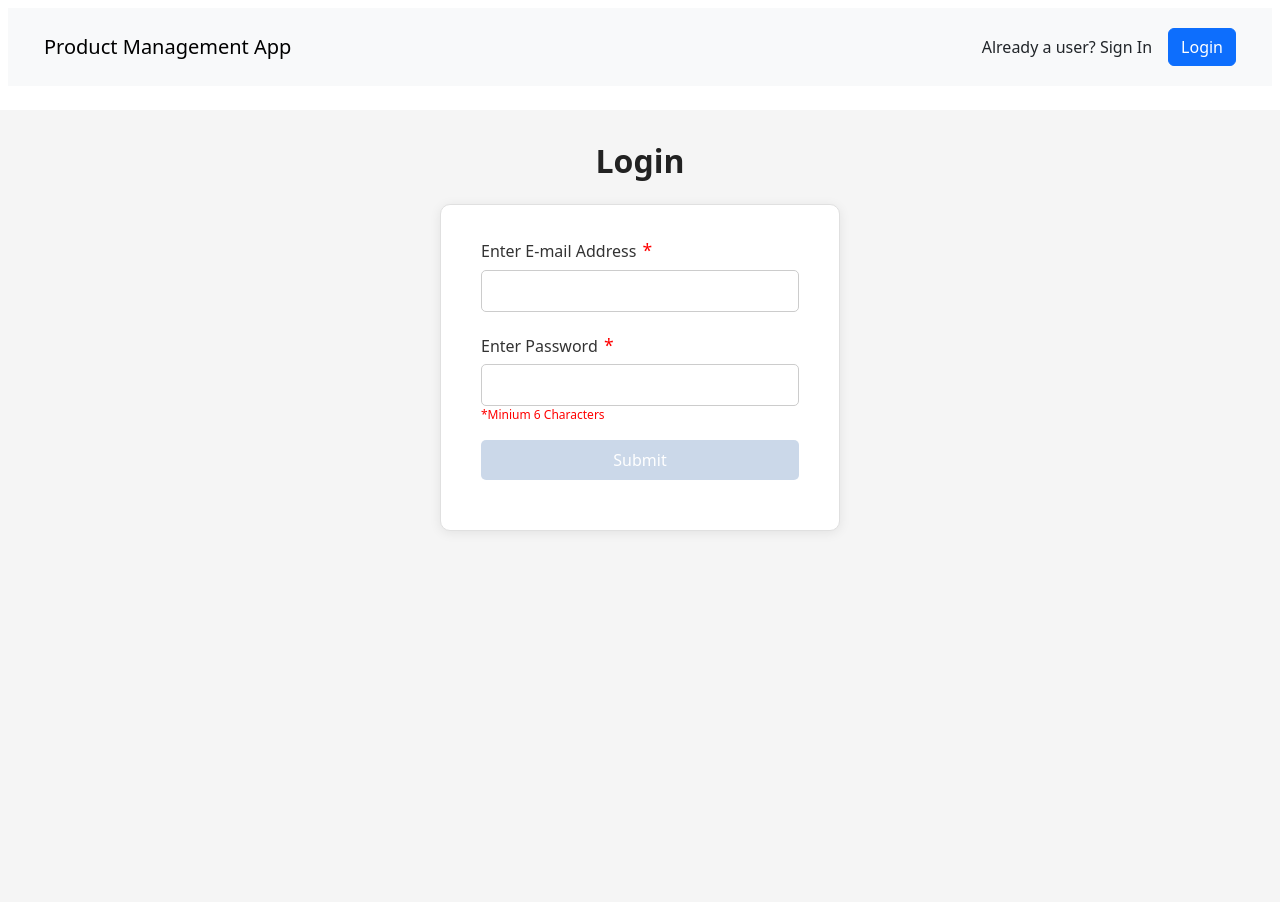
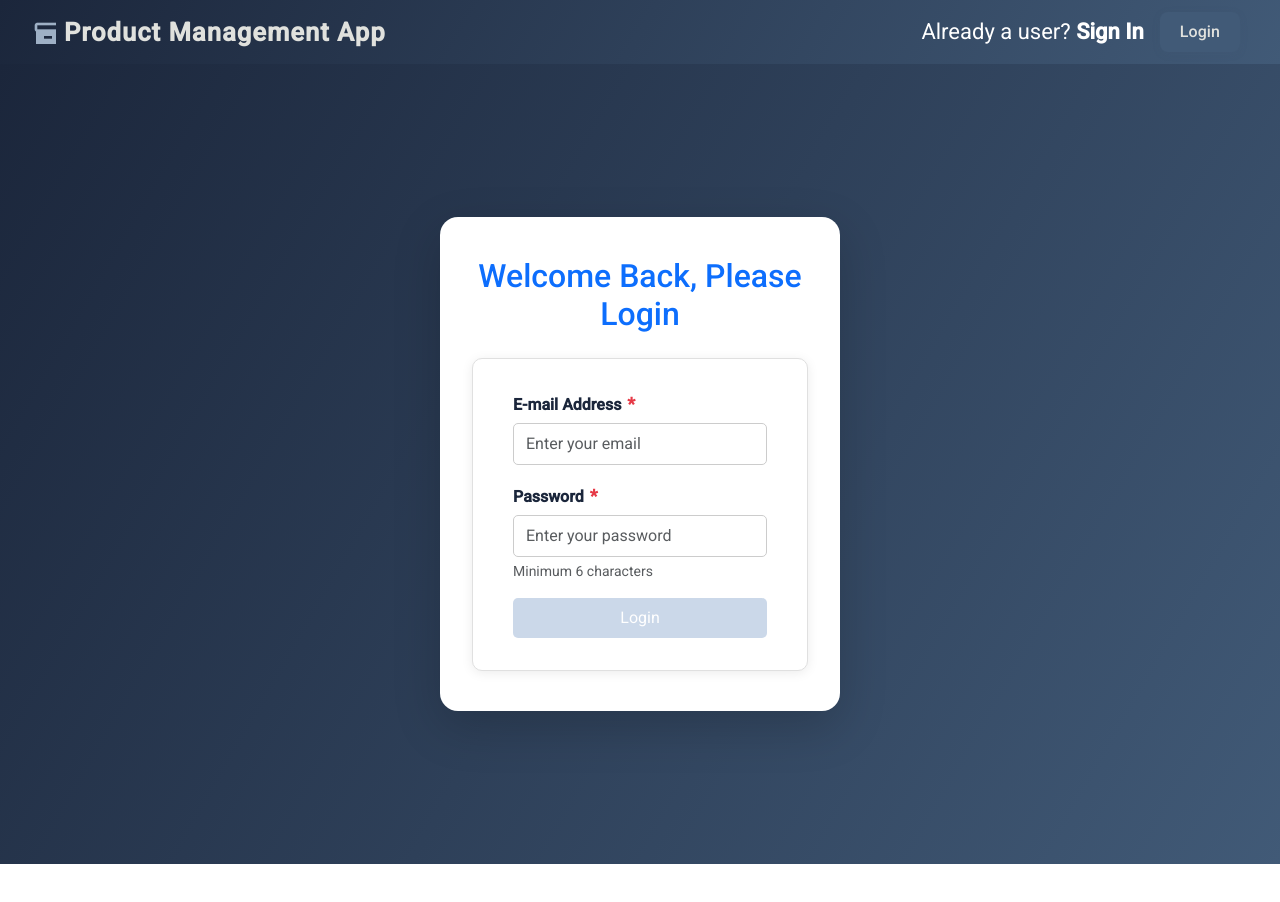
Before and after one commit to pooniajatin/Product-Management-Frontend, an Angular app: page /login in a window 1280 px wide. Shown: the top 902 px of the page. After the commit the page ends 864 px from the top, so only its background shows below. Built offline with nearby package versions, Linux system fonts and the light colour scheme.

Commit message:
enhanced ui

```diff
--- a/angular.json
+++ b/angular.json
@@ -27,7 +27,8 @@
               }
             ],
             "styles": [
-               "node_modules/bootstrap/dist/css/bootstrap.min.css",
+              "@angular/material/prebuilt-themes/azure-blue.css",
+              "node_modules/bootstrap/dist/css/bootstrap.min.css",
               "src/styles.css"
             ],
             "scripts": []
@@ -86,6 +87,7 @@
               }
             ],
             "styles": [
+              "@angular/material/prebuilt-themes/azure-blue.css",
               "src/styles.css"
             ],
             "scripts": []
--- a/package.json
+++ b/package.json
@@ -10,10 +10,12 @@
   },
   "private": true,
   "dependencies": {
+    "@angular/cdk": "^19.2.18",
     "@angular/common": "^19.2.0",
     "@angular/compiler": "^19.2.0",
     "@angular/core": "^19.2.0",
     "@angular/forms": "^19.2.0",
+    "@angular/material": "^19.2.18",
     "@angular/platform-browser": "^19.2.0",
     "@angular/platform-browser-dynamic": "^19.2.0",
     "@angular/router": "^19.2.0",
--- a/src/app/app.component.css
+++ b/src/app/app.component.css
@@ -1,18 +1,51 @@
-nav{
-    display: flex;
-    flex-direction: column;
-    padding: 20px;
-    margin: 8px;
+.custom-toolbar {
+  padding: 0 32px;
+  background: linear-gradient(120deg, #1b263b 0%, #415a77 100%);
+  box-shadow: 0 4px 16px rgba(13, 27, 42, 0.18);
+  min-height: 64px;
 }
-h2{
-    text-align: center;
+
+.app-title {
+  display: flex;
+  align-items: center;
+  font-size: 1.6rem;
+  font-weight: 700;
+  letter-spacing: 1px;
+  color: #e0e1dd;
 }
-span{
-    text-align: right;
+
+.accent-icon {
+  color: #9eb0c5;
+  font-size: 2rem;
+  margin-right: 0.75rem;
 }
-a{
-    text-align: right;
+
+.custom-btn {
+  font-size: 1rem;
+  padding: 6px 20px;
+  border-radius: 8px;
+  box-shadow: 0 2px 8px rgba(65, 90, 119, 0.1);
 }
-.navbar navbar-expand-lg navbar-light bg-light mb-4 px-4{
-    background-color: aquamarine;
+
+button[mat-raised-button][color="accent"] {
+  background-color: #415a77 !important;
+  color: #e0e1dd !important;
+  margin-right: 0.5rem;
 }
+button[mat-raised-button][color="warn"] {
+  background-color: #e63946 !important;
+  color: #fff !important;
+}
+
+.spacer {
+  flex: 1 1 auto;
+}
+.me-2 {
+  margin-right: 0.5rem;
+}
+.me-3 {
+  margin-right: 1rem;
+}
+.already-user {
+  color: #fff;
+}
--- a/src/app/app.component.html
+++ b/src/app/app.component.html
@@ -1,21 +1,11 @@
-<nav class="navbar navbar-expand-lg navbar-light bg-light mb-4 px-4">
-  <div class="container-fluid">
-    <h1 class="navbar-brand mb-0">Product Management App</h1>
-    <div class="d-flex align-items-center ms-auto">
-      <span class="me-3" *ngIf="!isLoggedIn">Already a user? Sign In</span>
-      <a
-        *ngIf="!isLoggedIn"
-        href="#"
-        class="btn btn-primary"
-        (click)="navigateTo('login'); $event.preventDefault()"
-      >Login</a>
-      <a
-        *ngIf="isLoggedIn"
-        href="#"
-        class="btn btn-danger"
-        (click)="navigateTo('logout'); $event.preventDefault()"
-      >Logout</a>
-    </div>
-  </div>
-</nav>
+<mat-toolbar color="primary" class="mat-elevation-z4 custom-toolbar">
+  <span class="app-title">
+    <mat-icon class="me-2 accent-icon">inventory_2</mat-icon>
+    Product Management App
+  </span>
+  <span class="spacer"></span>
+ <span *ngIf="!isLoggedIn" class="me-3 already-user">Already a user? <b>Sign In</b></span>
+  <button *ngIf="!isLoggedIn" mat-raised-button color="accent" class="custom-btn" (click)="navigateTo('login')">Login</button>
+  <button *ngIf="isLoggedIn" mat-raised-button color="warn" class="custom-btn" (click)="navigateTo('logout')">Logout</button>
+</mat-toolbar>
 <router-outlet></router-outlet>
--- a/src/app/app.component.ts
+++ b/src/app/app.component.ts
@@ -3,11 +3,13 @@ import { RouterOutlet ,Router} from '@angular/router';
 import { RegisterComponent } from "./register/register.component";
 import { LoginComponent } from "./login/login.component";
 import { NgIf } from '@angular/common';
-
+import { MatToolbarModule } from '@angular/material/toolbar';
+import { MatButtonModule } from '@angular/material/button';
+import { MatIconModule } from '@angular/material/icon';
 @Component({
   standalone:true,
   selector: 'app-root',
-  imports: [RouterOutlet,NgIf],
+  imports: [RouterOutlet,NgIf,MatToolbarModule,MatButtonModule,MatIconModule],
   templateUrl: './app.component.html',
   styleUrl: './app.component.css'
 })
--- a/src/app/login/login.component.css
+++ b/src/app/login/login.component.css
@@ -83,3 +83,44 @@ sub{
     color: red;
     margin-top: 4px;
 }
+.register-outer {
+  min-height: 100vh;
+  display: flex;
+  align-items: center;
+  justify-content: center;
+  background: linear-gradient(120deg, #1b263b 0%, #415a77 100%);
+}
+
+.register-card {
+  background: #fff;
+  border-radius: 18px;
+  padding: 2.5rem 2rem;
+  max-width: 400px;
+  width: 100%;
+  box-shadow: 0 8px 32px rgba(65, 90, 119, 0.15);
+}
+
+.asterisk {
+  color: #e63946;
+  font-size: 1.1em;
+}
+
+.form-label {
+  font-weight: 600;
+  color: #1b263b;
+}
+
+.btn-primary {
+  background: linear-gradient(90deg, #1976d2 0%, #415a77 100%);
+  border: none;
+}
+
+.btn-primary:disabled {
+  background: #b0b8c1;
+  color: #fff;
+}
+
+.form-control:focus {
+  border-color: #415a77;
+  box-shadow: 0 0 0 0.2rem rgba(65, 90, 119, 0.15);
+}
--- a/src/app/login/login.component.html
+++ b/src/app/login/login.component.html
@@ -1,25 +1,25 @@
-
-<div class="outerdiv" >
-    <h1>Login</h1>
+<div class="register-outer">
+  <div class="register-card shadow-lg">
+    <h2 class="mb-4 text-center text-primary">Welcome Back, Please Login</h2>
     <form [formGroup]="CheckUser" (ngSubmit)="onsubmit()">
-    <div class="form-group required">
-        <label for="email">Enter E-mail Address <span class="asterisk">*</span></label>
-        <input class="form-control" type="email" formControlName="email">
+      <div class="mb-3">
+        <label for="email" class="form-label">E-mail Address <span class="asterisk">*</span></label>
+        <input type="email" class="form-control" formControlName="email" placeholder="Enter your email">
       </div>
-    <div class="form-group required">
-        <label for="password">Enter Password <span class="asterisk">*</span></label>
-        <input type="password" class="form-control" formControlName="password">
-        <sub> *Minium 6 Characters</sub>
+      <div class="mb-3">
+        <label for="password" class="form-label">Password <span class="asterisk">*</span></label>
+        <input type="password" class="form-control" formControlName="password" placeholder="Enter your password">
+        <div class="form-text text-muted">Minimum 6 characters</div>
       </div>
-     <div class="form-group button-center">
-         <button class="btn btn-primary" type="submit" [disabled]="!CheckUser.valid">Submit</button>
-
+      <div class="d-grid gap-2">
+        <button class="btn btn-primary btn-lg" type="submit" [disabled]="!CheckUser.valid">Login</button>
       </div>
     </form>
-     <div *ngIf="success" style="color: green;">
+    <div *ngIf="success" class="alert alert-success mt-3 text-center">
       {{success}}
     </div>
-<div *ngIf="errormsg" style="color: red;">
+    <div *ngIf="errormsg" class="alert alert-danger mt-3 text-center">
       {{errormsg}}
     </div>
   </div>
+</div>
--- a/src/app/register/register.component.css
+++ b/src/app/register/register.component.css
@@ -1,85 +1,42 @@
-.outerdiv {
-    display: flex;
-    flex-direction: column;
-    align-items: center;
-    padding: 32px 0;
-    background: #f5f5f5;
-    min-height: 100vh;
+
+.register-outer {
+  min-height: 100vh;
+  display: flex;
+  align-items: center;
+  justify-content: center;
+  background: linear-gradient(120deg, #1b263b 0%, #415a77 100%);
 }
 
-form {
-    background-color: #fff;
-    display: flex;
-    flex-direction: column;
-    padding: 32px 40px;
-    margin: 0 auto;
-    border-radius: 10px;
-    width: 100%;
-    max-width: 400px;
-    box-shadow: 0 2px 12px rgba(0,0,0,0.08);
-    border: 1px solid #e0e0e0;
+.register-card {
+  background: #fff;
+  border-radius: 18px;
+  padding: 2.5rem 2rem;
+  max-width: 400px;
+  width: 100%;
+  box-shadow: 0 8px 32px rgba(65, 90, 119, 0.15);
 }
 
-.form-group {
-    display: flex;
-    flex-direction: column;
-    margin-bottom: 18px;
+.asterisk {
+  color: #e63946;
+  font-size: 1.1em;
 }
 
-label {
-    margin-bottom: 6px;
-    font-weight: 500;
-    color: #333;
+.form-label {
+  font-weight: 600;
+  color: #1b263b;
 }
 
-input {
-    border-radius: 5px;
-    padding: 8px 12px;
-    border: 1px solid #ccc;
-    font-size: 1rem;
-    margin-bottom: 2px;
-    transition: border-color 0.2s;
+.btn-primary {
+  background: linear-gradient(90deg, #1976d2 0%, #415a77 100%);
+  border: none;
 }
 
-input:focus {
-    border-color: #007bff;
-    outline: none;
+.btn-primary:disabled {
+  background: #b0b8c1;
+  color: #fff;
 }
 
-.button-center {
-    display: flex;
-    justify-content: center;
-    margin-top: 10px;
+.form-control:focus {
+  border-color: #415a77;
+  box-shadow: 0 0 0 0.2rem rgba(65, 90, 119, 0.15);
 }
-
-button.btn.btn-primary {
-    padding: 8px 32px;
-    font-size: 1rem;
-    border-radius: 5px;
-    border: none;
-    background: #007bff;
-    color: #fff;
-    transition: background 0.2s;
-}
-
-button.btn.btn-primary:disabled {
-    background: #b0c4de;
-    cursor: not-allowed;
-}
-
-h1 {
-    text-align: center;
-    margin-bottom: 24px;
-    color: #222;
-    font-size: 2rem;
-    font-weight: 600;
-}
-.asterisk {
-    color: red;
-    margin-left: 2px;
-    font-size: 1.1em;
-}
-sub{
-    color: red;
-    margin-top: 4px;
-}
--- a/src/app/register/register.component.html
+++ b/src/app/register/register.component.html
@@ -1,34 +1,29 @@
-
-<div class="outerdiv" >
-    <h1>Register Form</h1>
+<div class="register-outer">
+  <div class="register-card shadow-lg">
+    <h2 class="mb-4 text-center text-primary">Create Your Account</h2>
     <form [formGroup]="User" (ngSubmit)="onsubmit()">
-
-    <div class="form-group required">
-        <label for="name">Full Name <span class="asterisk">*</span></label>
-        <input type="text" class="form-control" formControlName="name">
+      <div class="mb-3">
+        <label for="name" class="form-label">Full Name <span class="asterisk">*</span></label>
+        <input type="text" class="form-control" formControlName="name" placeholder="Enter your full name">
       </div>
-    <div class="form-group required">
-        <label for="email">Enter E-mail Address <span class="asterisk">*</span></label>
-        <input class="form-control" type="email" formControlName="email">
+      <div class="mb-3">
+        <label for="email" class="form-label">E-mail Address <span class="asterisk">*</span></label>
+        <input type="email" class="form-control" formControlName="email" placeholder="Enter your email">
       </div>
-    <div class="form-group required">
-        <label for="password">Enter Password <span class="asterisk">*</span></label>
-        <input type="password" class="form-control" formControlName="password">
-        <sub> *Minium 6 Characters</sub>
+      <div class="mb-3">
+        <label for="password" class="form-label">Password <span class="asterisk">*</span></label>
+        <input type="password" class="form-control" formControlName="password" placeholder="Create a password">
+        <div class="form-text text-muted">Minimum 6 characters</div>
       </div>
-
-    <div class="form-group button-center">
-         <button class="btn btn-primary" type="submit" [disabled]="!User.valid">Submit</button>
-
+      <div class="d-grid gap-2">
+        <button class="btn btn-primary btn-lg" type="submit" [disabled]="!User.valid">Register</button>
       </div>
-
     </form>
-
-
-<div *ngIf="successMessage" style="color: green;">
+    <div *ngIf="successMessage" class="alert alert-success mt-3 text-center">
       {{successMessage}}
     </div>
-<div *ngIf="errorMessage" style="color: red;">
+    <div *ngIf="errorMessage" class="alert alert-danger mt-3 text-center">
       {{errorMessage}}
     </div>
   </div>
+</div>
--- a/src/index.html
+++ b/src/index.html
@@ -6,8 +6,10 @@
   <base href="/">
   <meta name="viewport" content="width=device-width, initial-scale=1">
   <link rel="icon" type="image/x-icon" href="favicon.ico">
+  <link href="https://fonts.googleapis.com/css2?family=Roboto:wght@300;400;500&display=swap" rel="stylesheet">
+  <link href="https://fonts.googleapis.com/icon?family=Material+Icons" rel="stylesheet">
 </head>
-<body>
+<body class="mat-typography">
   <app-root></app-root>
 </body>
 </html>
--- a/src/styles.css
+++ b/src/styles.css
@@ -1 +1,4 @@
 /* You can add global styles to this file, and also import other style files */
+
+html, body { height: 100%; }
+body { margin: 0; font-family: Roboto, "Helvetica Neue", sans-serif; }
```
Also changed, not shown: 1 other file (tests, documents, lock files or other folders). Lines whose indentation alone changed are shown as unchanged.
